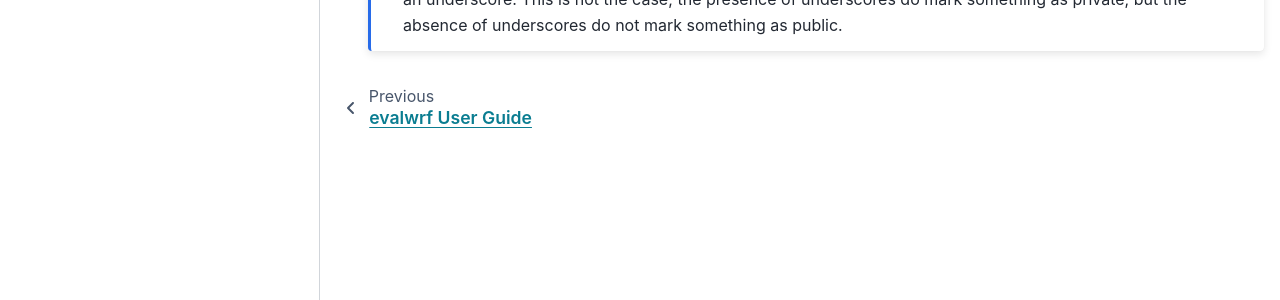
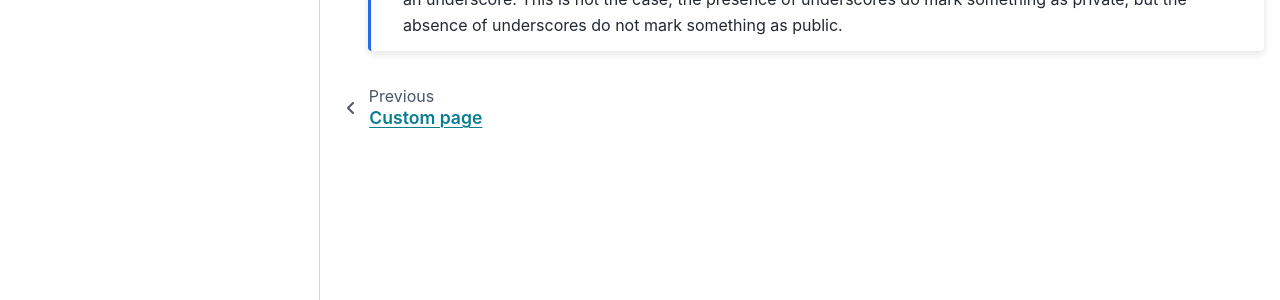
Before and after one commit to FlorianEnnemoser/evalwrf, a Sphinx documentation site: the page built from docs/source/reference/index.rst, in a window 1280 px wide. Shown: the part 428-728 px from the top of the page. Built offline with Sphinx 7.4.7 and the PyData theme 0.15.4, drawn with Linux system fonts in a browser that asks for light colours; pages that are not in the unit, such as notebooks, are missing from menus.

```diff
--- a/docs/source/conf.py
+++ b/docs/source/conf.py
@@ -84,4 +84,6 @@ html_theme_options = {
 }
 
 
-# CREATE DOC: uv run sphinx-build -M html docs/source docs/build
+# CREATE DOC:
+# uv sync --all-extras --group doc
+# uv run sphinx-build -M html docs/source docs/build
--- /dev/null
+++ b/docs/source/user_guide/abc.rst
@@ -0,0 +1,5 @@
+.. _abc:
+
+============================
+Custom page
+============================
--- a/pyproject.toml
+++ b/pyproject.toml
@@ -27,6 +27,7 @@ dependencies = [
 [dependency-groups]
 dev = [
     "ipykernel>=7.1.0",
+    "pytest>=9.0.2",
 ]
 doc = [
     "pydata-sphinx-theme>=0.16.1",
```
Also changed, not shown: 2 other files.
